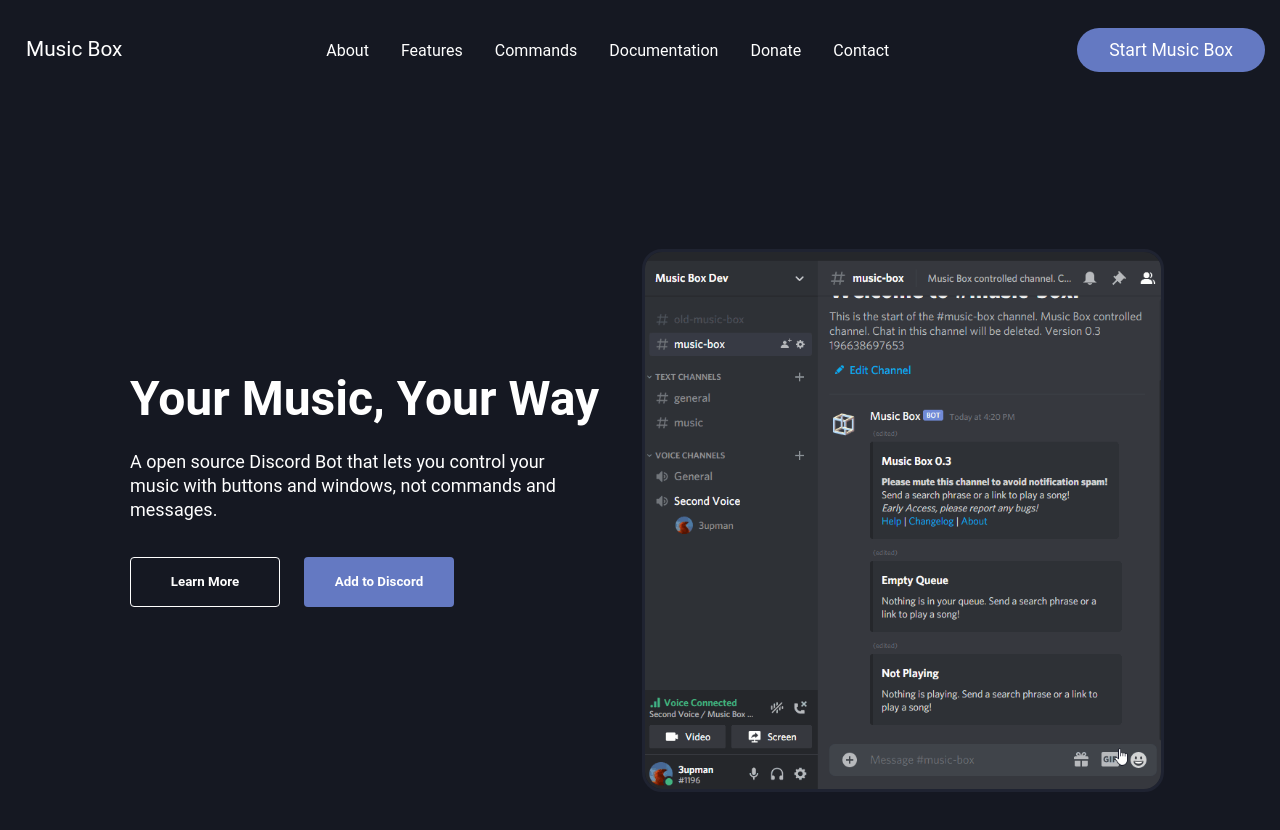
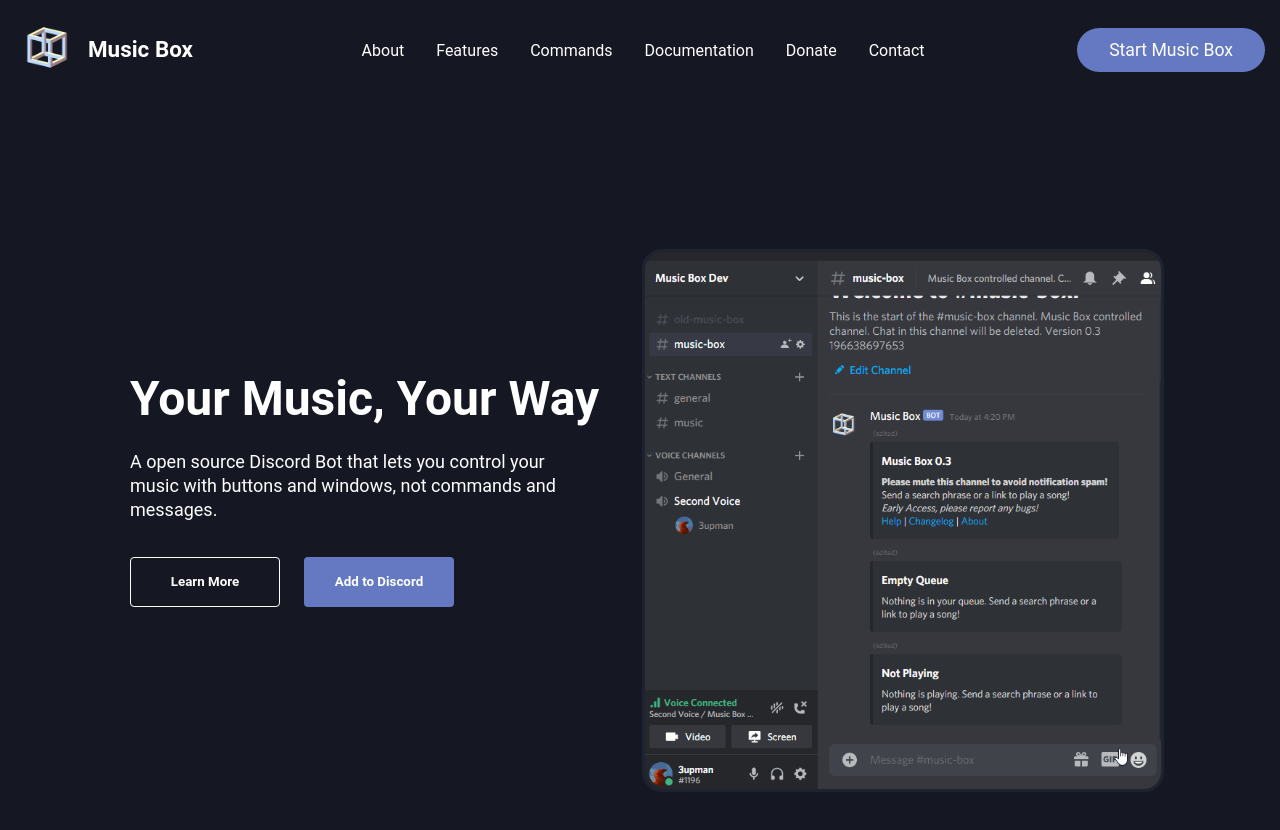
Before and after one commit to musicpack/musicpack.github.io, a Gatsby site: page / in a window 1280 px wide. Shown: the top 830 px of the page. Built offline with nearby package versions, Linux system fonts and the light colour scheme; Gatsby itself is replaced by a stand-in of ours.

Commit message:
Added header logo

```diff
--- a/src/components/Header.js
+++ b/src/components/Header.js
@@ -3,18 +3,21 @@
   Nav,
   MenuBars,
   NavLink,
+  NavLogo,
   MenuList,
   HomeIcon,
   NavButton,
   Button,
 } from "./styles/HeaderStyle"
 import { headerData } from "../data/headerData"
+import mboxlogo from "../images/MusicBoxIcon.png"
 
 const Header = () => {
   return (
     <>
       <Nav>
         <NavLink to="/">
+          <NavLogo src={mboxlogo} />
           <HomeIcon>Music Box</HomeIcon>
         </NavLink>
         <MenuBars />
--- a/src/components/styles/HeaderStyle.js
+++ b/src/components/styles/HeaderStyle.js
@@ -14,11 +14,18 @@
   z-index: 100;
   /* border: 1px solid black; */
 `
+export const NavLogo = styled.img`
+  width: 52px;
+  height: 52px;
+  margin: 5px;
+  transform: translate(0, -5%);
+`
 
 export const HomeIcon = styled.div`
-  font-size: 1.3rem;
+  font-size: 1.4rem;
   transform: translate(0, -5%);
   margin-left: 10px;
+  font-weight: 600;
 `
 
 export const NavLink = styled(Link)`
```
Also changed, not shown: src/images/MusicBoxIcon.png (added).
